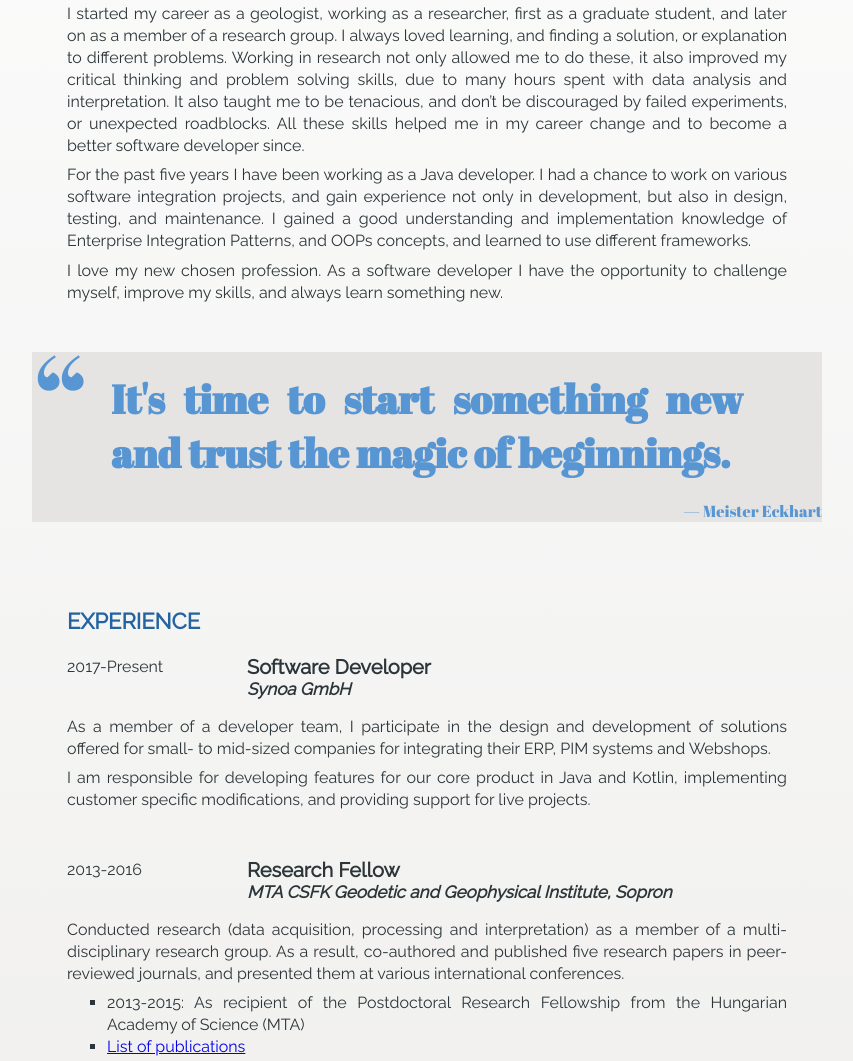
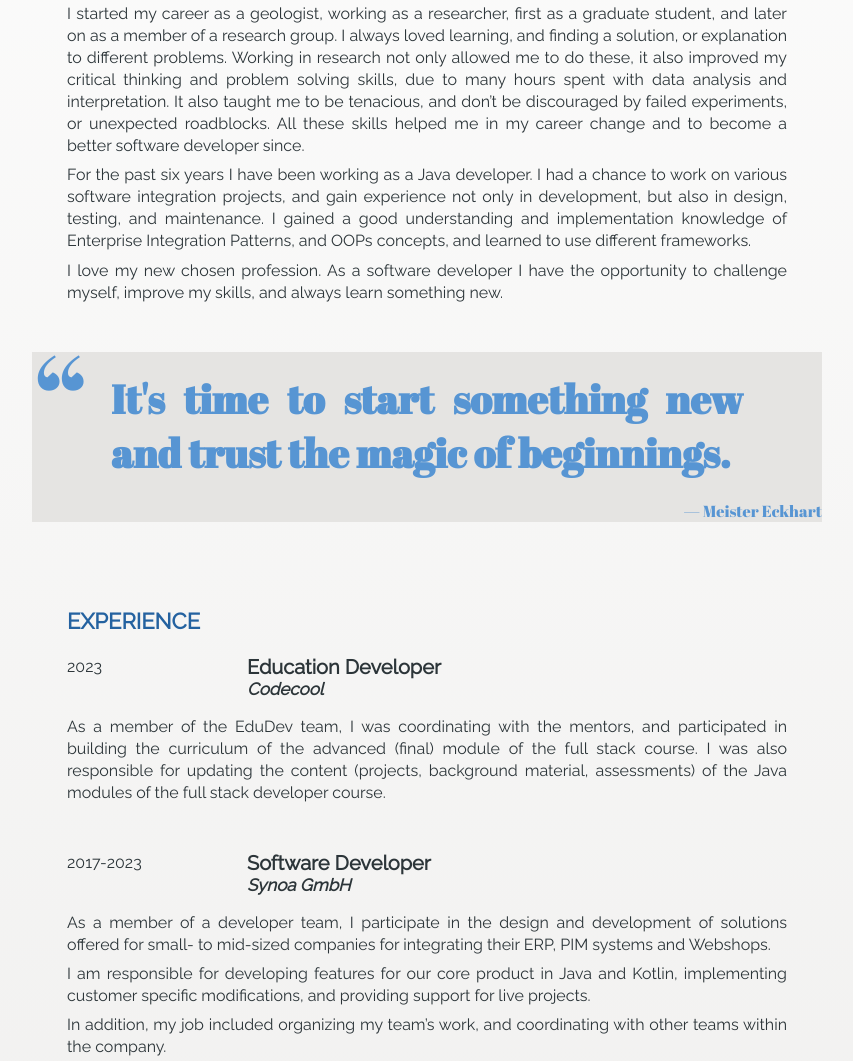
Before and after one commit to ritaklebesz/ritaklebesz.github.io, a plain HTML site: page index.html in a window 1280 px wide. Shown: the part 648-1709 px from the top of the page, without its empty margins (213-1066 px from the left). Drawn offline with Linux system fonts and the light colour scheme.

Commit message:
2023 update

```diff
--- a/index.html
+++ b/index.html
@@ -34,7 +34,7 @@
       skills, due to many hours spent with data analysis and interpretation. It also taught me to be tenacious, and
       don’t be discouraged by failed experiments, or unexpected roadblocks. All these skills helped me in my career
       change and to become a better software developer since.</p>
-    <p class="aboutme">For the past five years I have been working as a Java developer. I had a chance to work on
+    <p class="aboutme">For the past six years I have been working as a Java developer. I had a chance to work on
       various software
       integration projects, and gain experience not only in development, but also in design, testing, and maintenance. I
       gained a good understanding and implementation knowledge of Enterprise Integration Patterns, and OOPs concepts,
@@ -51,7 +51,19 @@
 
     <h3>Experience</h3>
     <div class="container2first">
-      <div class="first-column">2017-Present</div>
+      <div class="first-column">2023</div>
+      <div>
+        <h4>Education Developer</h4>
+        <h5>Codecool</h5>
+      </div>
+    </div>
+
+    <p>As a member of the EduDev team, I was coordinating with the mentors, and participated in building the curriculum of the advanced
+       (final) module of the full stack course. I was also responsible for updating the content
+       (projects, background material, assessments) of the Java modules of the full stack developer course.</p>
+
+    <div class="container2">
+      <div class="first-column">2017-2023</div>
       <div>
         <h4>Software Developer</h4>
         <h5>Synoa GmbH</h5>
@@ -62,6 +74,7 @@
       mid-sized companies for integrating their ERP, PIM systems and Webshops.</p>
     <p>I am responsible for developing features for our core product in Java and Kotlin, implementing customer specific
       modifications, and providing support for live projects.</p>
+    <p>In addition, my job included organizing my team’s work, and coordinating with other teams within the company.</p>
 
 
     <div class="container2">
```
